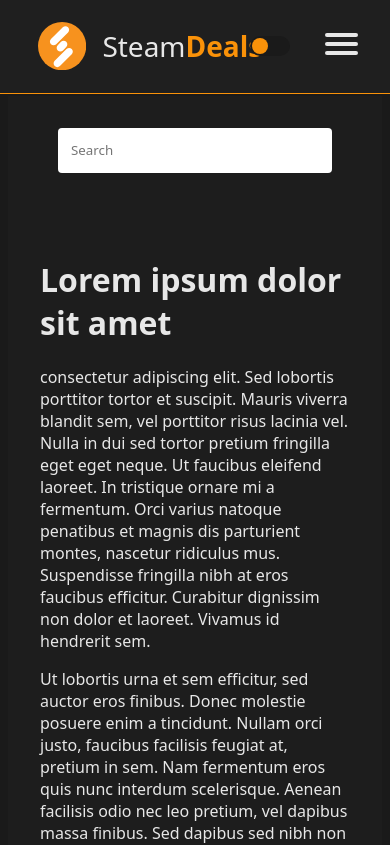
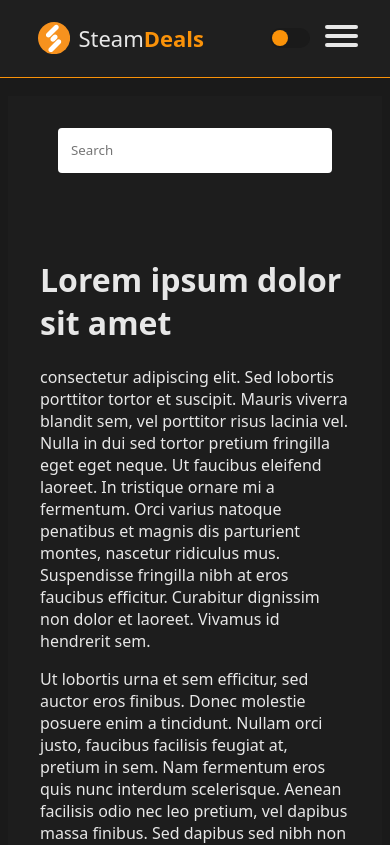
Before and after one commit to Avsterx9/steam-deals, an Angular app: page / in a window 390 px wide. Shown: the top 845 px of the page. Built offline with nearby package versions, Linux system fonts and the light colour scheme; no server answers.

Commit message:
Fix responsive of navbar

```diff
--- a/src/app/navbar/navbar.component.sass
+++ b/src/app/navbar/navbar.component.sass
@@ -222,7 +222,7 @@ input[type="checkbox"]:checked ~ .color-check:after
   .nav-resp
     position: absolute
     right: 0
-    top: 66px
+    top: 94px
     width: 100%
     display: flex
     flex-direction: column-reverse
@@ -258,4 +258,17 @@ input[type="checkbox"]:checked ~ .color-check:after
 
   .color-switcher
     position: absolute
-    right: 100px
+    right: 80px
+
+@media (max-width: 450px)
+  h1
+    font-size: 22px
+    font-weight: 700
+
+  .logo
+    margin-right: .5em
+    width: 2rem
+    height: 2rem
+
+  .nav-resp
+    top: 78px
```
